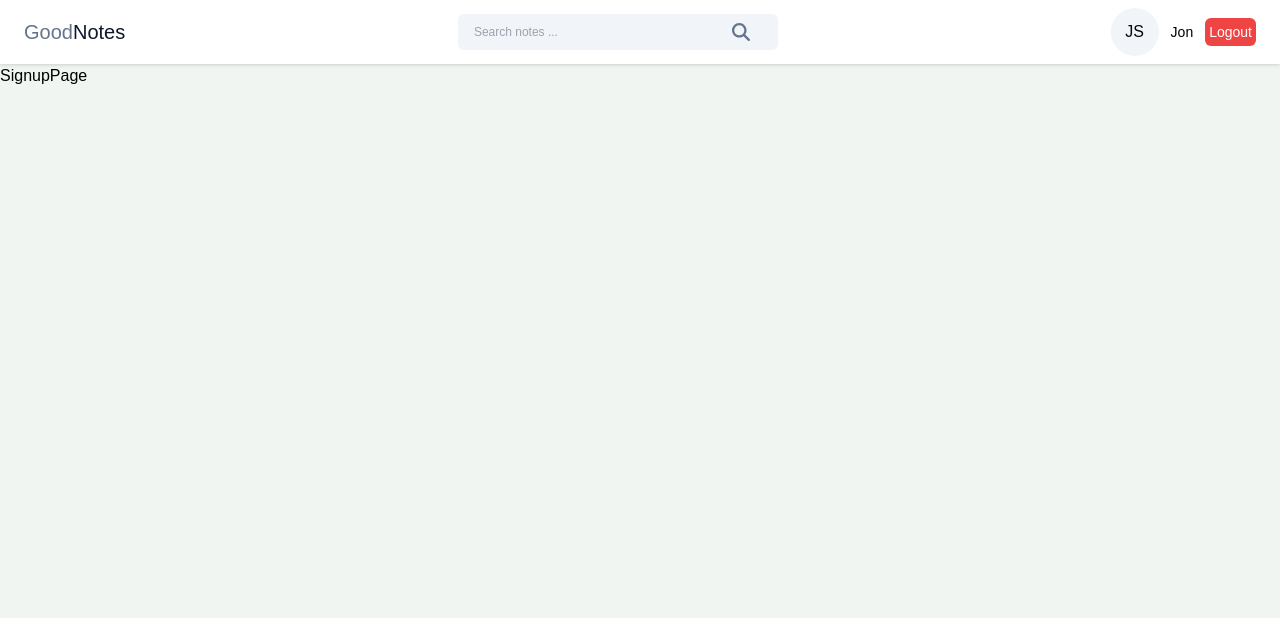
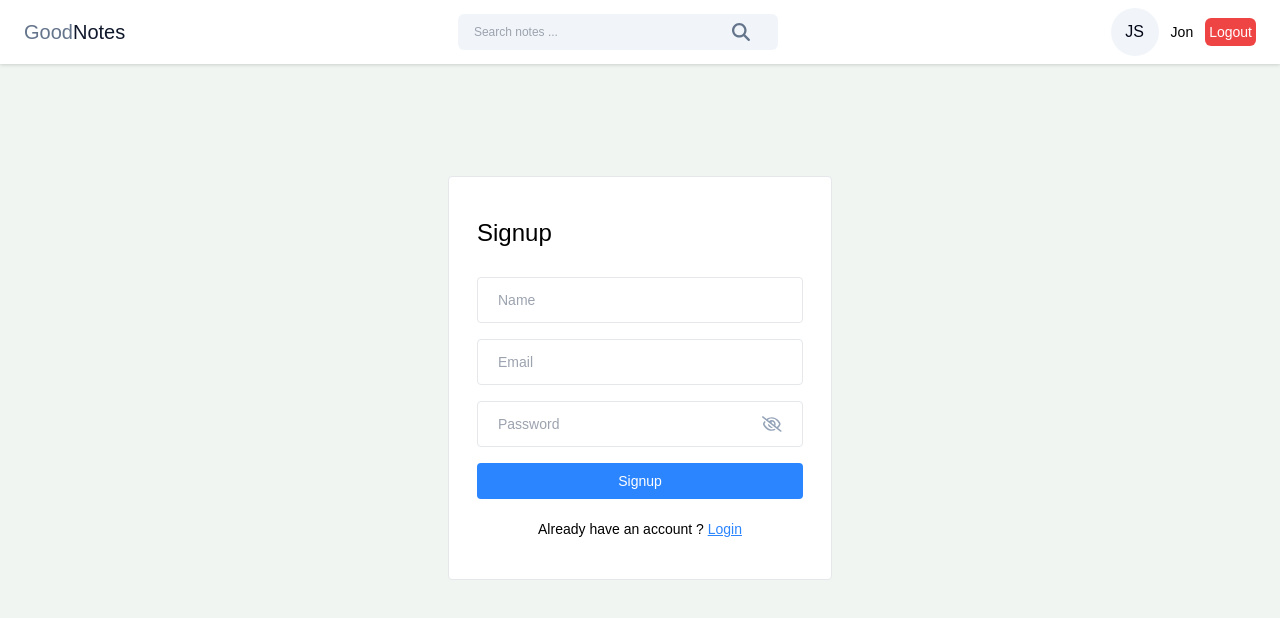
Before and after one commit to guptak-hash/MERN_Note, a React (Vite) app in the folder note-frontend/: page /signup in a window 1280 px wide. Shown: the top 618 px of the page. Built offline with nearby package versions, Linux system fonts and the light colour scheme.

Commit message:
created note-card

```diff
--- /dev/null
+++ b/note-frontend/src/components/NoteCard/NoteCard.jsx
@@ -0,0 +1,26 @@
+import { MdCreate, MdDelete, MdOutlinePushPin } from 'react-icons/md'
+
+const NoteCard = ({ isPinned, onPinNote, onEdit, onDelete, content, tags,title,date}) => {
+    return (
+        <div className='border rounded p-4 bg-white hover:shadow-xl transition-all ease-in-out'>
+            <div className='flex items-center justify-between'>
+                <div>
+                    <h6 className='text-sm font-medium'>{title}</h6>
+                    <span className='text-xs text-green-700'>{date}</span>
+                </div>
+                <MdOutlinePushPin className={`icon-btn ${isPinned ? "text-[#2B85FF]" : "text-slate-300"}`}
+                    onClick={onPinNote} />
+            </div>
+            <p className='text-xs text-slate-600 mt-2'>{content?.slice(0,60)}</p>
+            <div className='flex items-center justify-between mt-2'>
+                <div className='text-xs text-slate-500'>{tags}</div>
+                <div className='flex items-center gap-2'>
+                    <MdCreate className='icon-btn hover:text-green-600' onClick={onEdit}/>
+                    <MdDelete className='icon-btn hover:text-red-500' onClick={onDelete}/>
+                </div>
+            </div>
+        </div>
+    )
+}
+
+export default NoteCard
--- a/note-frontend/src/pages/HomePage.jsx
+++ b/note-frontend/src/pages/HomePage.jsx
@@ -1,8 +1,20 @@
-import React from 'react'
+import NoteCard from "../components/NoteCard/NoteCard"
+
 
 function HomePage() {
   return (
-    <div>HomePage</div>
+    <div className="container mx-auto">
+<div className="grid grid-cols-2 sm:grid-cols-3 lg:grid-cols-4 gap-4 mt-8 max-md:m-5">
+<NoteCard/>
+<NoteCard/>
+<NoteCard/>
+<NoteCard/>
+<NoteCard/>
+<NoteCard/>
+<NoteCard/>
+<NoteCard/>
+</div>
+    </div>
   )
 }
 
--- a/note-frontend/src/pages/LoginPage.jsx
+++ b/note-frontend/src/pages/LoginPage.jsx
@@ -1,24 +1,47 @@
 import { useState } from "react"
 import PasswordInput from "../components/input/PasswordInput";
+import { Link } from "react-router-dom";
+import { validEmail } from "../utils/helper";
 
 
 const LoginPage = () => {
-const [email,setEmail]=useState('');
-const [password,setPassword]=useState('');
-const [error,setError]=useState('');
+    const [email, setEmail] = useState('');
+    const [password, setPassword] = useState('');
+    const [error, setError] = useState('');
 
+    const handleLogin = (e) => {
+        e.preventDefault();
+        if (!validEmail(email)) {
+            setError('Please enter a valid email')
+            return;
+        }
+        if (!password) {
+            setError('Please enter the password');
+            return
+        };
+        setError('')
+
+        // login api
+    }
 
     return (
         <div className="flex items-center justify-center mt-28">
             <div className="w-96 border rounded bg-white px-7 py-10">
-            <form>
+                <form onSubmit={handleLogin}>
                     <h4 className='text-2xl mb-7'>Login</h4>
                     <input type='text'
                         placeholder='Email'
                         className='input-box'
                         value={email}
-                onChange={(e)=>setEmail(e.target.value)}/>
-                <PasswordInput/>
+                        onChange={(e) => setEmail(e.target.value)} />
+                    <PasswordInput value={password} onChange={(e) => setPassword(e.target.value)} />
+                    {error && <p className="text-red-500 text-sm pb-1">{error}</p>}
+                    <button type="submit" className="btn-primary">Login</button>
+                    <p className="text-sm text-center mt-4">
+                        Not registered yet?{" "}
+                        <Link to={'/signup'} className="font-medium text-[#2B85FF] underline">
+                            Create an account</Link>
+                    </p>
                 </form>
             </div>
         </div>
--- a/note-frontend/src/pages/SignupPage.jsx
+++ b/note-frontend/src/pages/SignupPage.jsx
@@ -1,9 +1,58 @@
-import React from 'react'
+import { useState } from 'react'
+import { Link } from 'react-router-dom';
+import PasswordInput from '../components/input/PasswordInput';
+import { validEmail } from '../utils/helper';
 
 const SignupPage = () => {
-  return (
-    <div>SignupPage</div>
-  )
+    const [name, setName] = useState('')
+    const [email, setEmail] = useState('');
+    const [password, setPassword] = useState('');
+    const [error, setError] = useState('');
+
+    const handleSignup = (e) => {
+        e.preventDefault()
+        if(!name){
+            setError('Please enter name');
+            return;
+        }
+         if (!validEmail(email)) {
+                    setError('Please enter a valid email')
+                    return;
+                }
+                if (!password) {
+                    setError('Please enter the password');
+                    return
+                };
+                setError('')
+        // signup api
+    }
+    return (
+        <div className="flex items-center justify-center mt-28">
+            <div className="w-96 border rounded bg-white px-7 py-10">
+                <form onSubmit={handleSignup}>
+                    <h4 className='text-2xl mb-7'>Signup</h4>
+                    <input type='text'
+                        placeholder='Name'
+                        className='input-box'
+                        value={email}
+                        onChange={(e) => setName(e.target.value)} />
+                    <input type='text'
+                        placeholder='Email'
+                        className='input-box'
+                        value={name}
+                        onChange={(e) => setEmail(e.target.value)} />
+                    <PasswordInput value={password} onChange={(e) => setPassword(e.target.value)} />
+                    {error && <p className="text-red-500 text-sm pb-1">{error}</p>}
+                    <button type="submit" className="btn-primary">Signup</button>
+                    <p className="text-sm text-center mt-4">
+                        Already have an account ?{" "}
+                        <Link to={'/login'} className="font-medium text-[#2B85FF] underline">
+                            Login</Link>
+                    </p>
+                </form>
+            </div>
+        </div>
+    )
 }
 
 export default SignupPage
--- a/note-frontend/src/utils/helper.js
+++ b/note-frontend/src/utils/helper.js
@@ -11,3 +11,8 @@ export const getInitials = (name) => {
     }
     return initials.toUpperCase()
 }
+
+export const validEmail=(email)=>{
+const regex= /^[^\s@]+@[^\s@]+\.[^\s@]+$/
+return regex.test(email)
+}
```
Lines whose indentation alone changed are shown as unchanged.
